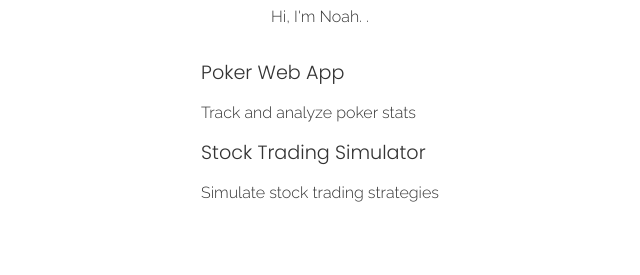
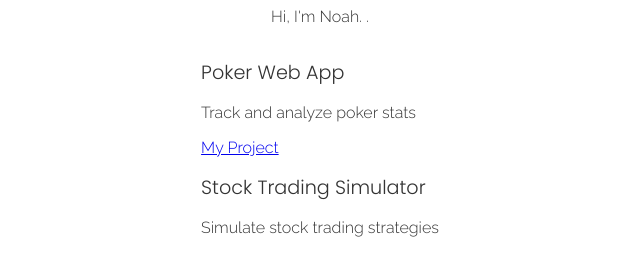
Before and after one commit to nojay5/personal-website-landing, a plain HTML site: page noah.html in a window 1280 px wide. Shown: the part 143-418 px from the top of the page, without its empty margins (320-960 px from the left). Drawn offline with Linux system fonts and the light colour scheme.

Commit message:
first link in

```diff
--- a/noah.html
+++ b/noah.html
@@ -22,6 +22,7 @@
         <div class="project-card">
             <h2>Poker Web App</h2>
             <p>Track and analyze poker stats</p>
+            <a href="http://13.57.4.178:8001">My Project</a>
         </div>
         <div class="project-card">
             <h2>Stock Trading Simulator</h2>
```
